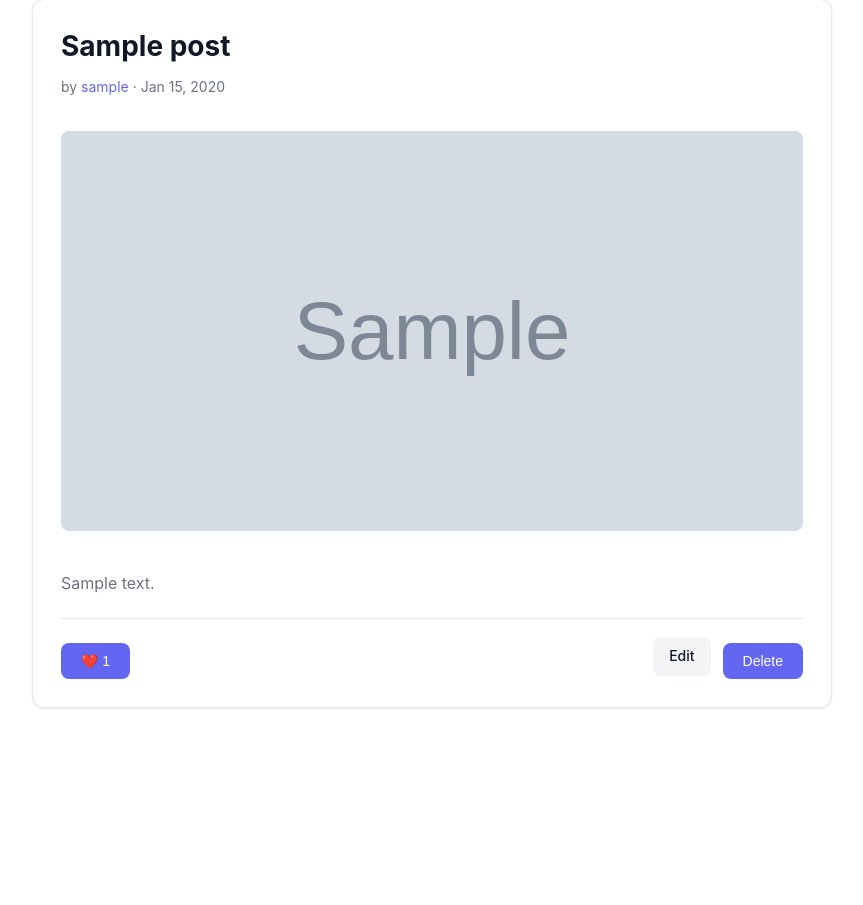
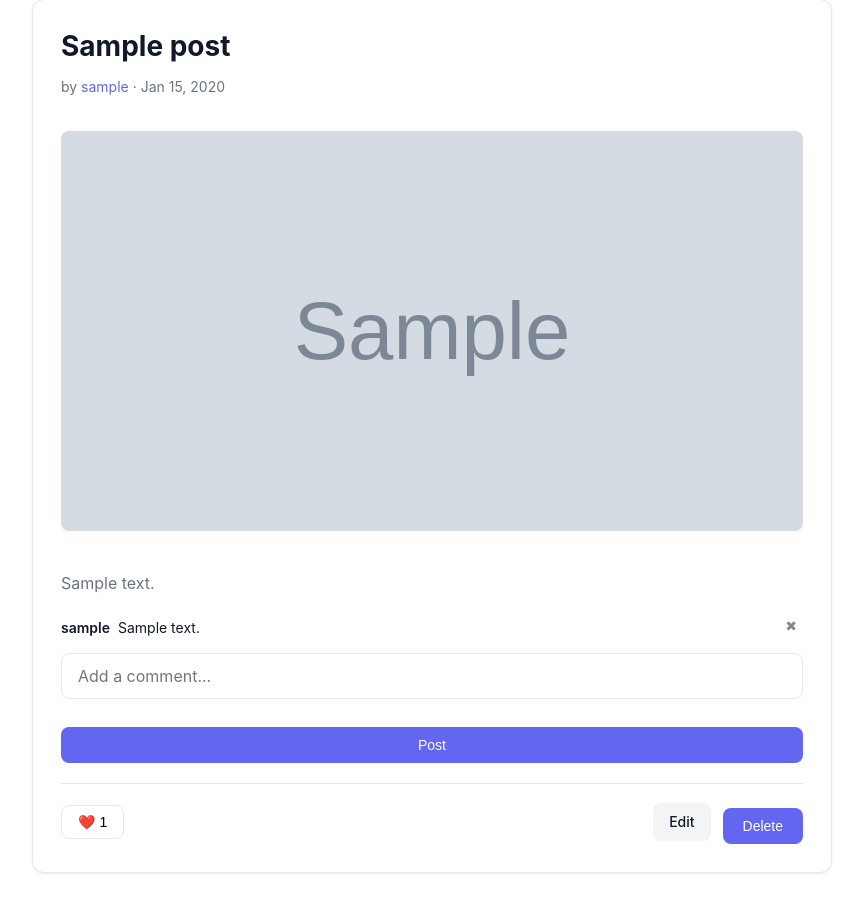
Before and after one commit to Tejprakash01/django-blog-project, a Django app: page / in a window 1280 px wide. Shown: the part 210-1115 px from the top of the page, without its empty margins (208-1071 px from the left). Before the commit the page ends 918 px from the top, so only its background shows below. Run offline with Django 4.2, Linux system fonts and the light colour scheme; a user stored in the database is signed in; tables that the repository leaves empty hold one stand-in row (values such as "Sample post"); grey boxes marked "Sample" are stand-in pictures.

Commit message:
Add AJAX likes & comments with delete, UI improvements

```diff
--- a/api/urls.py
+++ b/api/urls.py
@@ -1,7 +1,8 @@
 from django.urls import path
-from .views import PostListCreateAPI, PostDetailAPI
+from .views import PostListCreateAPI, PostDetailAPI, like_post_api
 
 urlpatterns = [
-    path("posts/", PostListCreateAPI.as_view(), name="api_post_list"),
-    path("posts/<int:pk>/", PostDetailAPI.as_view(), name="api_post_detail"),
+    path("posts/", PostListCreateAPI.as_view()),
+    path("posts/<int:pk>/", PostDetailAPI.as_view()),
+    path("like/<int:post_id>/", like_post_api),
 ]
--- /dev/null
+++ b/blog/static/blog/main.js
@@ -0,0 +1,94 @@
+// HELPER FUNCTION TO GET CSRF TOKEN
+
+function getCookie(name) {
+  let cookieValue = null;
+  if (document.cookie && document.cookie !== "") {
+    const cookies = document.cookie.split(";");
+    for (let i = 0; i < cookies.length; i++) {
+      const cookie = cookies[i].trim();
+      if (cookie.substring(0, name.length + 1) === (name + "=")) {
+        cookieValue = decodeURIComponent(cookie.substring(name.length + 1));
+        break;
+      }
+    }
+  }
+  return cookieValue;
+}
+const csrftoken = getCookie("csrftoken");
+// LIKE POST
+document.addEventListener("click", function (e) {
+  if (e.target.closest(".like-btn")) {
+    const btn = e.target.closest(".like-btn");
+    const postId = btn.dataset.postId;
+
+    fetch(`/like/${postId}/`, {
+      method: "POST",
+      headers: {
+        "X-CSRFToken": getCookie("csrftoken"),
+      },
+    })
+      .then(res => res.json())
+      .then(data => {
+        document.getElementById(`like-count-${postId}`).innerText =
+          data.likes_count;
+      });
+  }
+});
+
+  // ADD COMMENT
+document.addEventListener("submit", function (e) {
+  if (e.target.classList.contains("comment-form")) {
+    e.preventDefault();
+
+    const form = e.target;
+    const postId = form.dataset.postId;
+    const input = form.querySelector("input[name='text']");
+    const text = input.value.trim();
+    const csrfToken = form.querySelector("[name=csrfmiddlewaretoken]").value;
+
+    if (!text) return;
+
+    fetch(`/comment/add/${postId}/`, {
+      method: "POST",
+      headers: {
+        "X-CSRFToken": csrfToken,
+        "X-Requested-With": "XMLHttpRequest",
+      },
+      body: new URLSearchParams({ text }),
+    })
+      .then(res => res.json())
+      .then(data => {
+        if (data.error) return;
+
+        const commentsDiv = document.getElementById(`comments-${postId}`);
+
+        commentsDiv.insertAdjacentHTML("beforeend", `
+          <div class="comment">
+            <strong>${data.user}</strong>: ${data.text}
+          </div>
+        `);
+
+        input.value = "";
+      });
+  }
+});
+
+/* DELETE COMMENT */
+document.addEventListener("click", function (e) {
+  if (e.target.classList.contains("comment-delete-btn")) {
+    const commentId = e.target.dataset.commentId;
+
+    fetch(`/comment/delete/${commentId}/`, {
+      method: "POST",
+      headers: {
+        "X-CSRFToken": "{{ csrf_token }}",
+      },
+    })
+    .then(res => res.json())
+    .then(data => {
+      if (data.success) {
+        document.getElementById(`comment-${commentId}`).remove();
+      }
+    });
+  }
+});
--- a/blog/static/blog/style.css
+++ b/blog/static/blog/style.css
@@ -649,3 +649,81 @@ form p {
 .auth-page .form-container {
   margin: 0 auto;
 }
+
+/* =========================
+   COMMENTS CONTAINER
+   ========================= */
+
+.comments {
+  max-height: 140px;              /* ~3 comments visible */
+  overflow-y: auto;
+  padding-right: 6px;
+  margin-bottom: 12px;
+}
+
+/* Smooth scrollbar (Chrome/Edge) */
+.comments::-webkit-scrollbar {
+  width: 6px;
+}
+
+.comments::-webkit-scrollbar-thumb {
+  background-color: #c7c7c7;
+  border-radius: 10px;
+}
+
+.comments::-webkit-scrollbar-track {
+  background: transparent;
+}
+
+/* =========================
+   SINGLE COMMENT
+   ========================= */
+
+.comment {
+  display: flex;
+  align-items: flex-start;
+  justify-content: space-between;
+  gap: 8px;
+  padding: 4px 0;
+  font-size: 14px;
+}
+
+/* Username */
+.comment strong {
+  font-weight: 600;
+  margin-right: 4px;
+}
+
+/* Comment text */
+.comment-text {
+  flex: 1;
+  word-break: break-word;
+  line-height: 1.4;
+}
+
+/* =========================
+   DELETE BUTTON
+   ========================= */
+
+.comment-delete-btn {
+  background: none;
+  border: none;
+  color: #888;
+  cursor: pointer;
+  font-size: 14px;
+  padding: 0;
+}
+
+.comment-delete-btn:hover {
+  color: red;
+}
+
+/* =========================
+   NO COMMENTS
+   ========================= */
+
+.no-comments {
+  color: #888;
+  font-size: 13px;
+  padding: 6px 0;
+}
--- a/blog/templates/blog/base.html
+++ b/blog/templates/blog/base.html
@@ -47,6 +47,47 @@ function toggleDark() {
 if (localStorage.getItem("mode") === "true") {
   document.body.classList.add("dark");
 }
+
+</script>
+<script src="{% static 'blog/main.js' %}"></script>
+
+<script>
+document.addEventListener("click", function (e) {
+
+  if (e.target.classList.contains("comment-delete-btn")) {
+    const commentId = e.target.dataset.commentId;
+
+    fetch(`/comment/delete/${commentId}/`, {
+      method: "POST",
+      headers: {
+        "X-CSRFToken": getCookie("csrftoken"),
+      },
+    })
+    .then(res => res.json())
+    .then(data => {
+      if (data.success) {
+        document.getElementById(`comment-${commentId}`).remove();
+      }
+    });
+  }
+
+});
+
+/* CSRF helper */
+function getCookie(name) {
+  let cookieValue = null;
+  if (document.cookie && document.cookie !== "") {
+    const cookies = document.cookie.split(";");
+    for (let cookie of cookies) {
+      cookie = cookie.trim();
+      if (cookie.startsWith(name + "=")) {
+        cookieValue = decodeURIComponent(cookie.slice(name.length + 1));
+        break;
+      }
+    }
+  }
+  return cookieValue;
+}
 </script>
 
 </body>
--- a/blog/templates/blog/home.html
+++ b/blog/templates/blog/home.html
@@ -5,7 +5,7 @@
 
 <div class="container">
 
-  <!-- 🔍 SEARCH -->
+  <!--SEARCH -->
   <form method="get" class="search-bar">
     <input
       type="text"
@@ -16,7 +16,7 @@
     <button type="submit">Search</button>
   </form>
 
-  <!-- ✅ POSTS -->
+  <!--POSTS -->
   <div class="post-list">
 
     {% for post in posts %}
@@ -44,18 +44,62 @@
         {{ post.content|truncatechars:250 }}
       </p>
 
-      <!-- ✅ FOOTER ACTION BAR -->
+      <!-- COMMENTS LIST -->
+      <div class="comments" id="comments-{{ post.id }}">
+      {% for comment in post.comments.all %}
+        <div class="comment" id="comment-{{ comment.id }}">
+
+          <div class="comment-text">
+            <strong>{{ comment.user.username }}</strong>
+            {{ comment.text }}
+          </div>
+
+          {% if user == comment.user %}
+            <button
+              class="comment-delete-btn"
+              data-comment-id="{{ comment.id }}"
+              title="Delete comment">
+              ✖
+            </button>
+          {% endif %}
+
+        </div>
+      {% empty %}
+        <p class="no-comments">No comments yet.</p>
+      {% endfor %}
+    </div>
+
+
+      <!--ADD COMMENT -->
+      {% if user.is_authenticated %}
+      <form class="comment-form" data-post-id="{{ post.id }}">
+      {% csrf_token %}
+        <input
+          type="text"
+          name="text"
+          placeholder="Add a comment..."
+          required
+        >
+        <button type="submit">Post</button>
+      </form>
+      {% else %}
+        <p class="login-to-comment">
+          <a href="{% url 'login' %}">Login</a> to comment
+        </p>
+      {% endif %}
+
+      <!--FOOTER ACTION BAR -->
       <div class="post-footer">
 
-        <!-- ❤️ LIKE (LEFT) -->
-        <form method="post" action="{% url 'like_post' post.id %}">
-          {% csrf_token %}
-          <button type="submit" class="like-btn">
-            ❤️ {{ post.likes.count }}
-          </button>
-        </form>
+        <!--LIKE -->
+        <button
+          class="like-btn"
+          data-post-id="{{ post.id }}"
+        >
+          ❤️ <span id="like-count-{{ post.id }}">{{ post.likes.count }}</span>
+        </button>
 
-        <!-- ✏️ EDIT + 🗑️ DELETE (RIGHT) -->
+        <!--EDIT + DELETE -->
         {% if user == post.author %}
         <div class="post-actions">
 
@@ -68,7 +112,8 @@
             <button
               type="submit"
               class="delete-btn"
-              onclick="return confirm('Delete this post?');">
+              onclick="return confirm('Delete this post?');"
+            >
               Delete
             </button>
           </form>
@@ -85,7 +130,7 @@
 
   </div>
 
-  <!-- 📄 PAGINATION -->
+  <!--PAGINATION -->
   {% if posts.has_other_pages %}
   <div class="pagination">
     {% if posts.has_previous %}
--- a/blog/urls.py
+++ b/blog/urls.py
@@ -3,25 +3,19 @@ from django.contrib.auth import views as auth_views
 from . import views
 
 urlpatterns = [
-    path('', views.home, name='home'),
+    path("", views.home, name="home"),
+    path("post/<int:post_id>/", views.post_detail, name="post_detail"),
+    path("create/", views.create_post, name="create_post"),
+    path("edit/<int:post_id>/", views.edit_post, name="edit_post"),
+    path("delete/<int:post_id>/", views.delete_post, name="delete_post"),
 
-    path('create/', views.create_post, name='create_post'),
+    path("like/<int:post_id>/", views.like_post_ajax, name="like_post_ajax"),
+    path("comment/add/<int:post_id>/", views.add_comment_ajax, name="add_comment"),
+    path("comment/delete/<int:comment_id>/", views.delete_comment_ajax, name="delete_comment"),
 
-    # ✅ AUTH
-    path('login/', auth_views.LoginView.as_view(
-        template_name='blog/login.html'
-    ), name='login'),
-
-    path('logout/', auth_views.LogoutView.as_view(), name='logout'),
-
-    # ✅ EXTRA
-    path('like/<int:post_id>/', views.like_post, name='like_post'),
-    path('profile/<str:username>/', views.profile, name='profile'),
-    path('edit/<int:post_id>/', views.edit_post, name='edit_post'),
-    path('post/<int:post_id>/', views.post_detail, name='post_detail'),
-    path('delete/<int:post_id>/', views.delete_post, name='delete_post'),
+    path("profile/<str:username>/", views.profile, name="profile"),
     path("register/", views.register_view, name="register"),
 
-
-
+    path("login/", auth_views.LoginView.as_view(template_name="blog/login.html"), name="login"),
+    path("logout/", auth_views.LogoutView.as_view(), name="logout"),
 ]
--- a/blog/views.py
+++ b/blog/views.py
@@ -1,74 +1,20 @@
 from django.shortcuts import render, redirect, get_object_or_404
 from django.contrib.auth.decorators import login_required
-from django.contrib import messages
 from django.core.paginator import Paginator
 from django.db.models import Q
+from django.http import JsonResponse
+from django.contrib.auth import login
+from django.contrib import messages
+from django.contrib.auth.models import User
+
 from .models import Post, Comment, Profile
-from .forms import PostForm, CommentForm, ProfileForm
-from django.contrib.auth.models import User
-from django.contrib import messages
-from .forms import PostForm
-from django.contrib.auth import login
-from .forms import RegisterForm
-
-def register_view(request):
-    if request.user.is_authenticated:
-        return redirect("home")
-
-    if request.method == "POST":
-        form = RegisterForm(request.POST)
-        if form.is_valid():
-            user = form.save()
-            login(request, user)   # ✅ auto login
-            return redirect("home")
-    else:
-        form = RegisterForm()
-
-    return render(request, "blog/register.html", {"form": form})
-
-def post_detail(request, post_id):
-    post = get_object_or_404(Post, id=post_id)
-    return render(request, 'blog/post_detail.html', {'post': post})
+from .forms import PostForm, CommentForm, ProfileForm, RegisterForm
 
 
-@login_required
-def edit_post(request, post_id):
-    post = get_object_or_404(Post, id=post_id)
-
-    # ✅ Only owner can edit
-    if post.author != request.user:
-        messages.error(request, "You are not allowed to edit this post.")
-        return redirect('home')
-
-    if request.method == 'POST':
-        form = PostForm(request.POST, request.FILES, instance=post)
-        if form.is_valid():
-            form.save()
-            messages.success(request, "Post updated successfully.")
-            return redirect('home')
-    else:
-        form = PostForm(instance=post)
-
-    return render(request, 'blog/edit_post.html', {
-        'form': form,
-        'post': post
-    })
-
-
-def profile(request, username):
-    user_profile = get_object_or_404(User, username=username)
-
-    posts = Post.objects.filter(author=user_profile).order_by('-created_at')
-
-    return render(request, 'blog/profile.html', {
-        'profile_user': user_profile,
-        'posts': posts
-    })
-
 def home(request):
-    query = request.GET.get("q", "")
+    q = request.GET.get("q", "")
     posts = Post.objects.filter(
-        Q(title__icontains=query) | Q(content__icontains=query)
+        Q(title__icontains=q) | Q(content__icontains=q)
     ).order_by("-created_at")
 
     paginator = Paginator(posts, 5)
@@ -78,89 +24,108 @@ def home(request):
     return render(request, "blog/home.html", {"posts": posts})
 
 
-@login_required
-def create_post(request):
-    if request.method == "POST":
-        form = PostForm(request.POST, request.FILES)
-        if form.is_valid():
-            post = form.save(commit=False)
-            post.author = request.user
-            post.save()
-            messages.success(request, "Post created successfully")
-            return redirect("home")
-    else:
-        form = PostForm()
-    return render(request, "blog/create_post.html", {"form": form})
-
-
-@login_required
-def like_post(request, post_id):
-    post = get_object_or_404(Post, id=post_id)
-
-    if request.user in post.likes.all():
-        post.likes.remove(request.user)
-    else:
-        post.likes.add(request.user)
-
-    return redirect(request.META.get("HTTP_REFERER", "/"))
-
-
 def post_detail(request, post_id):
     post = get_object_or_404(Post, id=post_id)
-    comments = post.comments.all()
-
-    if request.method == "POST":
-        if request.user.is_authenticated:
-            form = CommentForm(request.POST)
-            if form.is_valid():
-                comment = form.save(commit=False)
-                comment.user = request.user
-                comment.post = post
-                comment.save()
-                messages.success(request, "Comment added")
-                return redirect("post_detail", post_id=post.id)
-        else:
-            messages.error(request, "Login required")
-
-    else:
-        form = CommentForm()
-
+    form = CommentForm()
     return render(request, "blog/post_detail.html", {
         "post": post,
-        "comments": comments,
         "form": form
     })
 
 
 @login_required
-def profile_view(request, username):
-    profile = get_object_or_404(Profile, user__username=username)
-    return render(request, "blog/profile.html", {"profile": profile})
+def create_post(request):
+    form = PostForm(request.POST or None, request.FILES or None)
+    if form.is_valid():
+        post = form.save(commit=False)
+        post.author = request.user
+        post.save()
+        return redirect("home")
+    return render(request, "blog/create_post.html", {"form": form})
 
 
 @login_required
-def edit_profile(request):
-    profile, _ = Profile.objects.get_or_create(user=request.user)
+def edit_post(request, post_id):
+    post = get_object_or_404(Post, id=post_id, author=request.user)
+    form = PostForm(request.POST or None, request.FILES or None, instance=post)
+    if form.is_valid():
+        form.save()
+        return redirect("home")
+    return render(request, "blog/edit_post.html", {"form": form})
 
-    if request.method == "POST":
-        form = ProfileForm(request.POST, request.FILES, instance=profile)
-        if form.is_valid():
-            form.save()
-            messages.success(request, "Profile updated")
-            return redirect("profile", request.user.username)
-    else:
-        form = ProfileForm(instance=profile)
-
-    return render(request, "blog/edit_profile.html", {"form": form})
 
 @login_required
 def delete_post(request, post_id):
+    post = get_object_or_404(Post, id=post_id, author=request.user)
+    post.delete()
+    return redirect("home")
+
+
+@login_required
+def like_post_ajax(request, post_id):
+    if request.method == "POST":
+        post = get_object_or_404(Post, id=post_id)
+        user = request.user
+
+        if user in post.likes.all():
+            post.likes.remove(user)
+            liked = False
+        else:
+            post.likes.add(user)
+            liked = True
+
+        return JsonResponse({
+            "liked": liked,
+            "likes_count": post.likes.count()
+        })
+
+
+
+@login_required
+def add_comment_ajax(request, post_id):
     post = get_object_or_404(Post, id=post_id)
+    form = CommentForm(request.POST)
+    if form.is_valid():
+        comment = form.save(commit=False)
+        comment.post = post
+        comment.user = request.user
+        comment.save()
 
-    if post.author != request.user:
-        return redirect('home')
+        return JsonResponse({
+            "id": comment.id,
+            "user": comment.user.username,
+            "text": comment.text
+        })
+    return JsonResponse({"error": "Invalid"}, status=400)
 
-    if request.method == 'POST':
-        post.delete()
+@login_required
+def delete_comment_ajax(request, comment_id):
+    comment = get_object_or_404(Comment, id=comment_id)
 
-    return redirect('home')
+    if comment.user != request.user:
+        return JsonResponse({"error": "Unauthorized"}, status=403)
+
+    comment.delete()
+    return JsonResponse({"success": True})
+
+
+
+def profile(request, username):
+    user = get_object_or_404(User, username=username)
+    posts = Post.objects.filter(author=user)
+    return render(request, "blog/profile.html", {
+        "profile_user": user,
+        "posts": posts
+    })
+
+
+def register_view(request):
+    if request.method == "POST":
+        form = RegisterForm(request.POST)
+        if form.is_valid():
+            user = form.save()
+            login(request, user)
+            return redirect("home")
+    else:
+        form = RegisterForm()
+    return render(request, "blog/register.html", {"form": form})
--- a/blog_project/urls.py
+++ b/blog_project/urls.py
@@ -7,6 +7,7 @@ urlpatterns = [
     path('admin/', admin.site.urls),
     path('', include('blog.urls')),
     path('api/', include('api.urls')),
+
 ]
 
 # ✅ SERVE MEDIA FILES IN DEV
```
Also changed, not shown: api/views.py (+24 -2 lines), blog/forms.py (+8 -9 lines), blog/models.py (+23 -25 lines), blog_project/settings.py (+6 -2 lines), blog/migrations/0006_rename_user_comment_author_and_more.py (added), blog/migrations/0007_rename_content_comment_text_and_more.py (added), blog/migrations/0008_delete_profile.py (added), blog/migrations/0009_alter_post_author_profile.py (added), blog/migrations/0010_remove_profile_image_profile_avatar_and_more.py (added), 1 other file.
